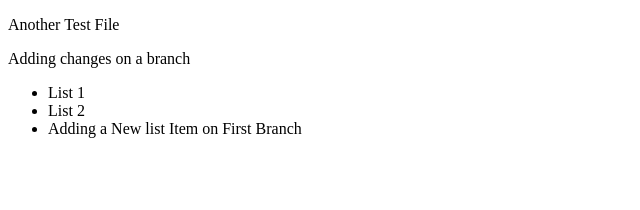
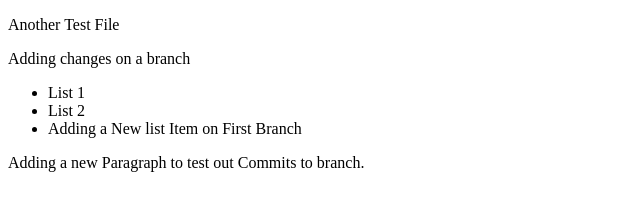
Before and after one commit to malikabhinav/git-tutorial, a plain HTML site: page home.html in a window 1280 px wide. Shown: the whole page, without its empty margins (0-640 px from the left). Drawn offline with Linux system fonts and the light colour scheme.

Commit message:
Second attempt to learn about working on Side branch and keep remote side branch upto date

```diff
--- a/app.js
+++ b/app.js
@@ -1 +1,3 @@
 console.log("HellO World")
+
+console.log("A new JS change to learn about working on firstBranch and pushing to remote/firstBranch")
--- a/home.html
+++ b/home.html
@@ -15,5 +15,6 @@
         <li>List 2</li>
         <li>Adding a New list Item on First Branch</li>
     </ul>
+    <p>Adding a new Paragraph to test out Commits to branch.</p>
 </body>
 </html>
```
